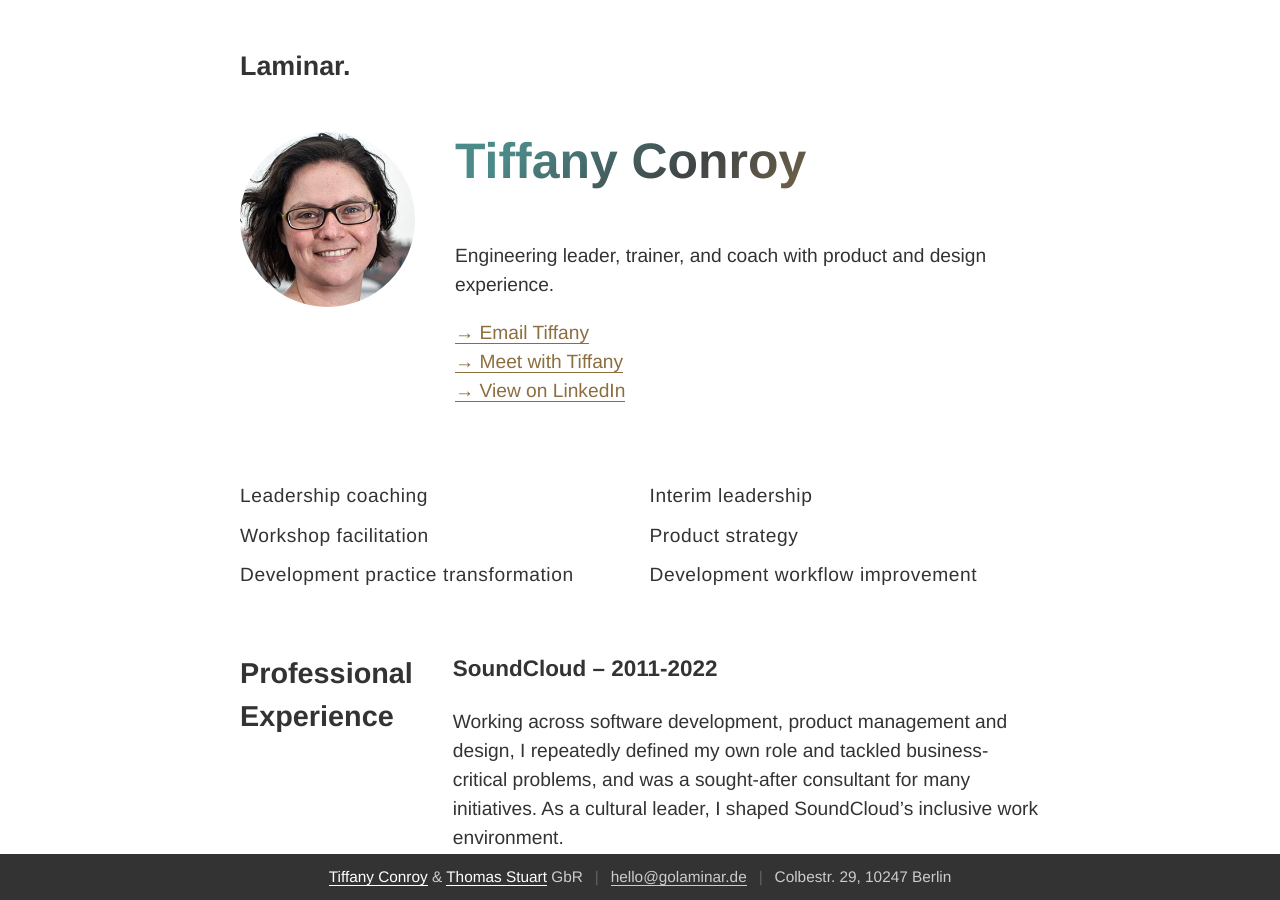
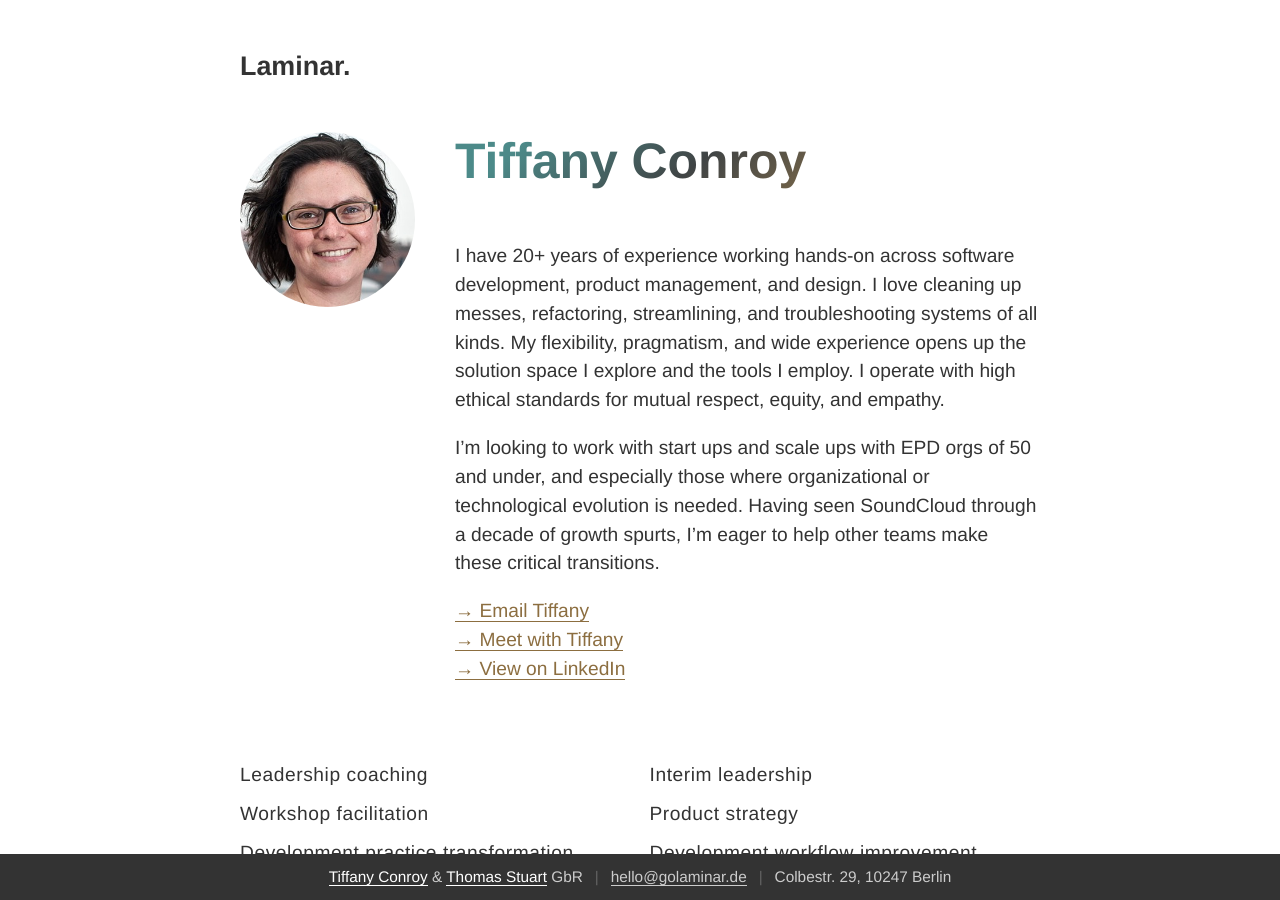
Before and after one commit to golaminar/golaminar.github.io, a Jekyll site: the page built from tiffany/cv.html, in a window 1280 px wide and 900 px high. Built offline with Jekyll 4.4.1, drawn with Linux system fonts in a browser that asks for light colours.

Commit message:
expand my intro

```diff
--- a/tiffany/cv.html
+++ b/tiffany/cv.html
@@ -34,7 +34,14 @@ redirect_from:
                     Tiffany Conroy
                 </p>
                 <p>
-                    {{ page.description }}
+I have 20+ years of experience working hands-on across software development, product management, and
+design. I love cleaning up messes, refactoring, streamlining, and troubleshooting systems of all kinds. My flexibility, pragmatism, and wide experience opens up the solution space I
+explore and the tools I employ. I operate with high ethical standards for mutual respect, equity, and empathy.
+                </p>
+                <p>
+I’m looking to work with start ups and scale ups with EPD orgs of 50 and under, and especially those where
+organizational or technological evolution is needed. Having seen SoundCloud through a decade of growth spurts, I’m eager
+to help other teams make these critical transitions.
                 </p>
                 <p>
                     <a class="web-only" href="mailto:tiffany@golaminar.de">→ Email Tiffany</a> <span class="print-only">tiffany@golaminar.de</span>
```
